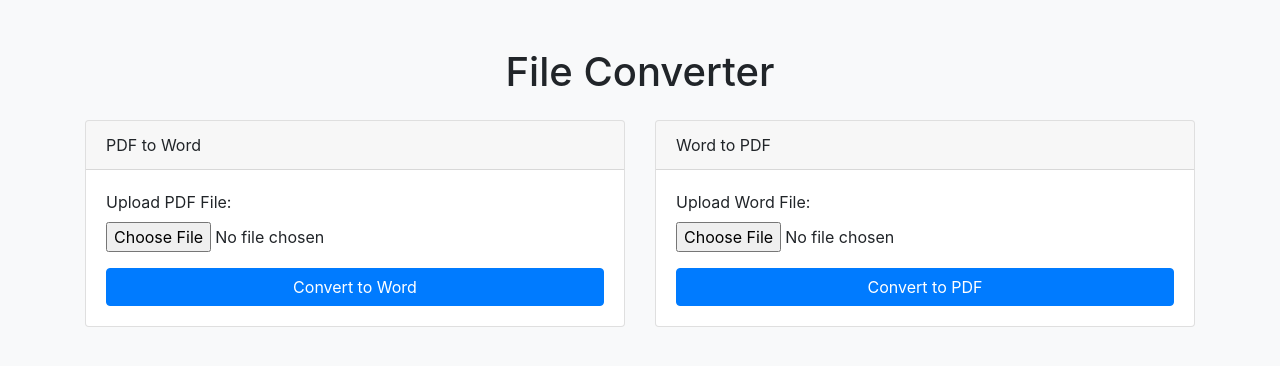
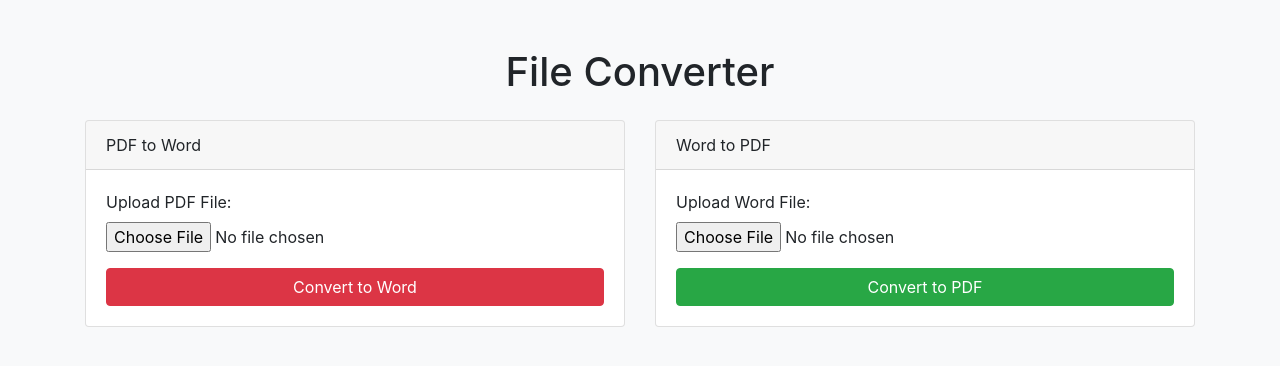
Before and after one commit to shubhamvisare22/File-converter, a Flask app: page / in a window 1280 px wide. Shown: the top 366 px of the page. Run offline with Flask 3, Linux system fonts and the light colour scheme; some libraries are stand-ins or nearby versions.

```diff
--- a/app/templates/home.html
+++ b/app/templates/home.html
@@ -27,7 +27,7 @@
                                 <input type="file" name="upload_file" class="form-control-file" id="pdf_file"
                                     accept=".pdf" required>
                             </div>
-                            <button type="submit" id="to_word" class="btn btn-primary btn-block">Convert to
+                            <button type="submit" id="to_word" class="btn btn-danger btn-block">Convert to
                                 Word</button>
                         </form>
                     </div>
@@ -46,7 +46,7 @@
                                 <input type="file" name="upload_file" class="form-control-file" id="word_file"
                                     accept=".docx" required>
                             </div>
-                            <button type="submit" id="to_pdf" class="btn btn-primary btn-block">Convert to PDF</button>
+                            <button type="submit" id="to_pdf" class="btn btn-success btn-block">Convert to PDF</button>
                         </form>
                     </div>
                 </div>
```
Also changed, not shown: README.md (added), app/README.md (deleted), 4 other files.
